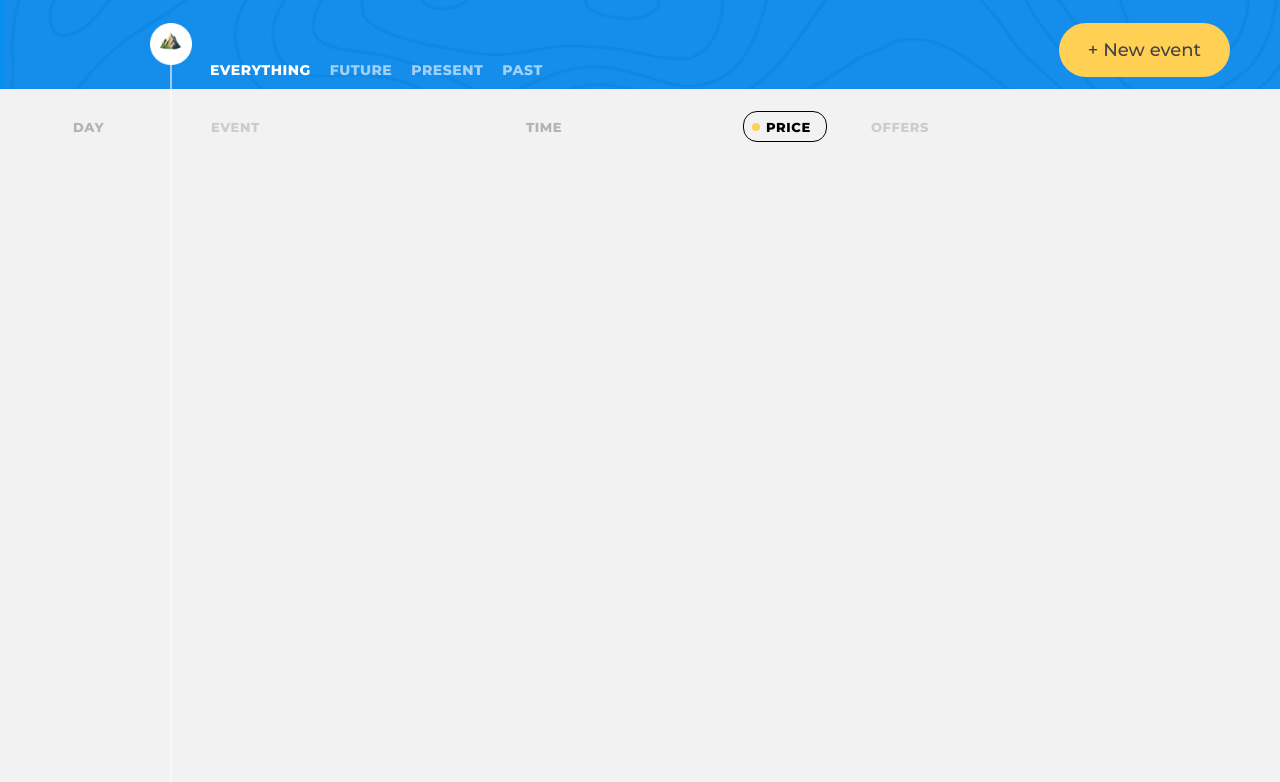
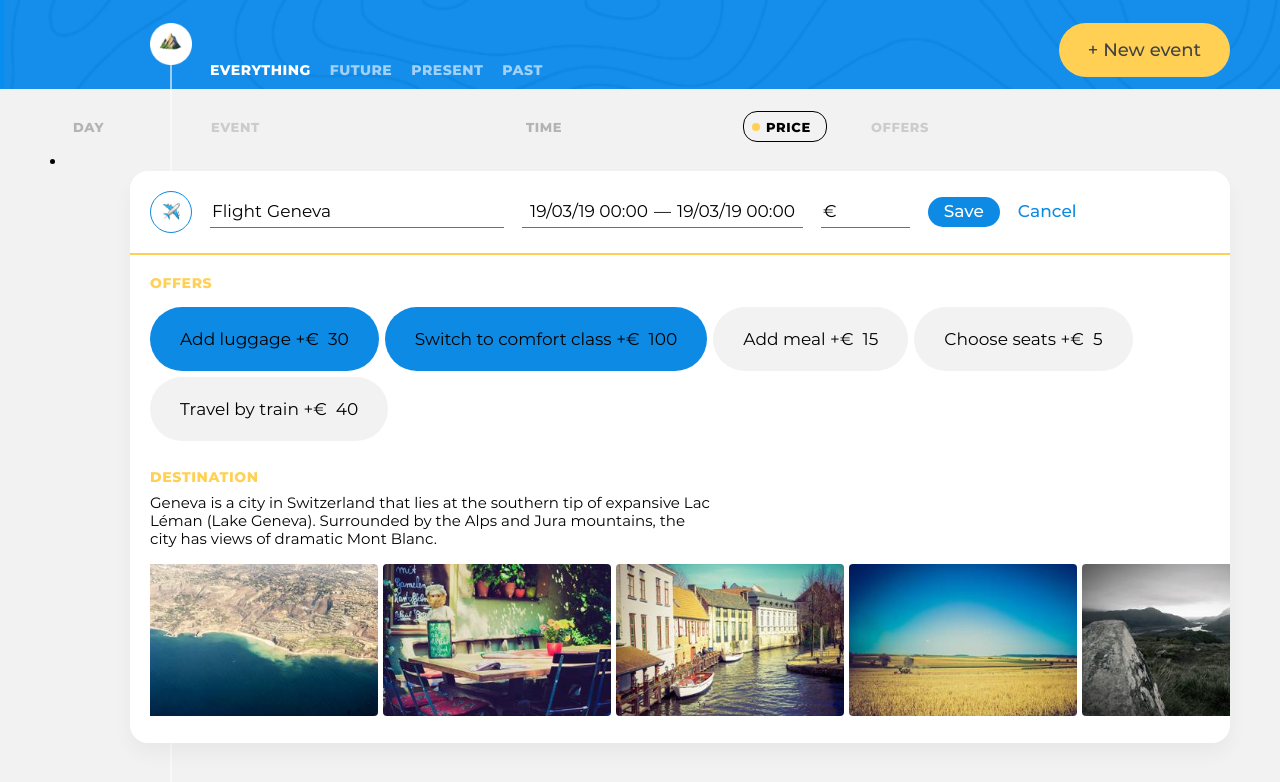
Before and after one commit to htmlacademy-ecmascript/1816395-big-trip-20, a website built with webpack: page public/index.html in a window 1280 px wide. Built offline with nearby package versions, Linux system fonts and the light colour scheme.

Commit message:
[feature] add new point view

```diff
--- a/src/main.js
+++ b/src/main.js
@@ -1,11 +1,14 @@
 import { TripFiltersView } from './view/trip-filters-trip-view.js';
 import { SortsEventsTripView } from './view/sort-events-trip-view.js';
+import { AddNewPointView } from './view/add-new-point-view.js';
 import { render } from './render.js';
 
 const siteBodyElement = document.querySelector('body');
 const siteHeaderElement = siteBodyElement.querySelector('.page-header');
 const filterContainerElement = siteHeaderElement.querySelector('.trip-controls__filters');
 const tripEventsElement = siteBodyElement.querySelector('.trip-events');
+// const tripEventContainer = siteBodyElement.querySelector('.trip-events__list');
 
 render(new TripFiltersView(), filterContainerElement);
-render(new SortsEventsTripView(),tripEventsElement);
+render(new SortsEventsTripView(), tripEventsElement);
+render(new AddNewPointView(), tripEventsElement);
--- a/src/render.js
+++ b/src/render.js
@@ -9,7 +9,7 @@ function createElement(template) {
   const newElement = document.createElement('div');
   newElement.innerHTML = template;
 
-  return newElement.firstElementChild;
+  return newElement.lastElementChild;
 }
 
 function render(component, container, place = RenderPosition.BEFOREEND) {
--- /dev/null
+++ b/src/view/add-new-point-view.js
@@ -0,0 +1,188 @@
+import { createElement } from '../render';
+
+function createAddNewPointTemplate() {
+  return (
+    `
+    <li class="trip-events__item">
+              <form class="event event--edit" action="#" method="post">
+                <header class="event__header">
+                  <div class="event__type-wrapper">
+                    <label class="event__type  event__type-btn" for="event-type-toggle-1">
+                      <span class="visually-hidden">Choose event type</span>
+                      <img class="event__type-icon" width="17" height="17" src="img/icons/flight.png" alt="Event type icon">
+                    </label>
+                    <input class="event__type-toggle  visually-hidden" id="event-type-toggle-1" type="checkbox">
+
+                    <div class="event__type-list">
+                      <fieldset class="event__type-group">
+                        <legend class="visually-hidden">Event type</legend>
+
+                        <div class="event__type-item">
+                          <input id="event-type-taxi-1" class="event__type-input  visually-hidden" type="radio" name="event-type" value="taxi">
+                          <label class="event__type-label  event__type-label--taxi" for="event-type-taxi-1">Taxi</label>
+                        </div>
+
+                        <div class="event__type-item">
+                          <input id="event-type-bus-1" class="event__type-input  visually-hidden" type="radio" name="event-type" value="bus">
+                          <label class="event__type-label  event__type-label--bus" for="event-type-bus-1">Bus</label>
+                        </div>
+
+                        <div class="event__type-item">
+                          <input id="event-type-train-1" class="event__type-input  visually-hidden" type="radio" name="event-type" value="train">
+                          <label class="event__type-label  event__type-label--train" for="event-type-train-1">Train</label>
+                        </div>
+
+                        <div class="event__type-item">
+                          <input id="event-type-ship-1" class="event__type-input  visually-hidden" type="radio" name="event-type" value="ship">
+                          <label class="event__type-label  event__type-label--ship" for="event-type-ship-1">Ship</label>
+                        </div>
+
+                        <div class="event__type-item">
+                          <input id="event-type-drive-1" class="event__type-input  visually-hidden" type="radio" name="event-type" value="drive">
+                          <label class="event__type-label  event__type-label--drive" for="event-type-drive-1">Drive</label>
+                        </div>
+
+                        <div class="event__type-item">
+                          <input id="event-type-flight-1" class="event__type-input  visually-hidden" type="radio" name="event-type" value="flight" checked>
+                          <label class="event__type-label  event__type-label--flight" for="event-type-flight-1">Flight</label>
+                        </div>
+
+                        <div class="event__type-item">
+                          <input id="event-type-check-in-1" class="event__type-input  visually-hidden" type="radio" name="event-type" value="check-in">
+                          <label class="event__type-label  event__type-label--check-in" for="event-type-check-in-1">Check-in</label>
+                        </div>
+
+                        <div class="event__type-item">
+                          <input id="event-type-sightseeing-1" class="event__type-input  visually-hidden" type="radio" name="event-type" value="sightseeing">
+                          <label class="event__type-label  event__type-label--sightseeing" for="event-type-sightseeing-1">Sightseeing</label>
+                        </div>
+
+                        <div class="event__type-item">
+                          <input id="event-type-restaurant-1" class="event__type-input  visually-hidden" type="radio" name="event-type" value="restaurant">
+                          <label class="event__type-label  event__type-label--restaurant" for="event-type-restaurant-1">Restaurant</label>
+                        </div>
+                      </fieldset>
+                    </div>
+                  </div>
+
+                  <div class="event__field-group  event__field-group--destination">
+                    <label class="event__label  event__type-output" for="event-destination-1">
+                      Flight
+                    </label>
+                    <input class="event__input  event__input--destination" id="event-destination-1" type="text" name="event-destination" value="Geneva" list="destination-list-1">
+                    <datalist id="destination-list-1">
+                      <option value="Amsterdam"></option>
+                      <option value="Geneva"></option>
+                      <option value="Chamonix"></option>
+                    </datalist>
+                  </div>
+
+                  <div class="event__field-group  event__field-group--time">
+                    <label class="visually-hidden" for="event-start-time-1">From</label>
+                    <input class="event__input  event__input--time" id="event-start-time-1" type="text" name="event-start-time" value="19/03/19 00:00">
+                    &mdash;
+                    <label class="visually-hidden" for="event-end-time-1">To</label>
+                    <input class="event__input  event__input--time" id="event-end-time-1" type="text" name="event-end-time" value="19/03/19 00:00">
+                  </div>
+
+                  <div class="event__field-group  event__field-group--price">
+                    <label class="event__label" for="event-price-1">
+                      <span class="visually-hidden">Price</span>
+                      &euro;
+                    </label>
+                    <input class="event__input  event__input--price" id="event-price-1" type="text" name="event-price" value="">
+                  </div>
+
+                  <button class="event__save-btn  btn  btn--blue" type="submit">Save</button>
+                  <button class="event__reset-btn" type="reset">Cancel</button>
+                </header>
+                <section class="event__details">
+                  <section class="event__section  event__section--offers">
+                    <h3 class="event__section-title  event__section-title--offers">Offers</h3>
+
+                    <div class="event__available-offers">
+                      <div class="event__offer-selector">
+                        <input class="event__offer-checkbox  visually-hidden" id="event-offer-luggage-1" type="checkbox" name="event-offer-luggage" checked>
+                        <label class="event__offer-label" for="event-offer-luggage-1">
+                          <span class="event__offer-title">Add luggage</span>
+                          &plus;&euro;&nbsp;
+                          <span class="event__offer-price">30</span>
+                        </label>
+                      </div>
+
+                      <div class="event__offer-selector">
+                        <input class="event__offer-checkbox  visually-hidden" id="event-offer-comfort-1" type="checkbox" name="event-offer-comfort" checked>
+                        <label class="event__offer-label" for="event-offer-comfort-1">
+                          <span class="event__offer-title">Switch to comfort class</span>
+                          &plus;&euro;&nbsp;
+                          <span class="event__offer-price">100</span>
+                        </label>
+                      </div>
+
+                      <div class="event__offer-selector">
+                        <input class="event__offer-checkbox  visually-hidden" id="event-offer-meal-1" type="checkbox" name="event-offer-meal">
+                        <label class="event__offer-label" for="event-offer-meal-1">
+                          <span class="event__offer-title">Add meal</span>
+                          &plus;&euro;&nbsp;
+                          <span class="event__offer-price">15</span>
+                        </label>
+                      </div>
+
+                      <div class="event__offer-selector">
+                        <input class="event__offer-checkbox  visually-hidden" id="event-offer-seats-1" type="checkbox" name="event-offer-seats">
+                        <label class="event__offer-label" for="event-offer-seats-1">
+                          <span class="event__offer-title">Choose seats</span>
+                          &plus;&euro;&nbsp;
+                          <span class="event__offer-price">5</span>
+                        </label>
+                      </div>
+
+                      <div class="event__offer-selector">
+                        <input class="event__offer-checkbox  visually-hidden" id="event-offer-train-1" type="checkbox" name="event-offer-train">
+                        <label class="event__offer-label" for="event-offer-train-1">
+                          <span class="event__offer-title">Travel by train</span>
+                          &plus;&euro;&nbsp;
+                          <span class="event__offer-price">40</span>
+                        </label>
+                      </div>
+                    </div>
+                  </section>
+
+                  <section class="event__section  event__section--destination">
+                    <h3 class="event__section-title  event__section-title--destination">Destination</h3>
+                    <p class="event__destination-description">Geneva is a city in Switzerland that lies at the southern tip of expansive Lac Léman (Lake Geneva). Surrounded by the Alps and Jura mountains, the city has views of dramatic Mont Blanc.</p>
+
+                    <div class="event__photos-container">
+                      <div class="event__photos-tape">
+                        <img class="event__photo" src="img/photos/1.jpg" alt="Event photo">
+                        <img class="event__photo" src="img/photos/2.jpg" alt="Event photo">
+                        <img class="event__photo" src="img/photos/3.jpg" alt="Event photo">
+                        <img class="event__photo" src="img/photos/4.jpg" alt="Event photo">
+                        <img class="event__photo" src="img/photos/5.jpg" alt="Event photo">
+                      </div>
+                    </div>
+                  </section>
+                </section>
+              </form>
+            </li>
+    `
+  );
+}
+
+export class AddNewPointView {
+  getTemplate() {
+    return createAddNewPointTemplate();
+  }
+
+  getElement() {
+    if (!this.element) {
+      this.element = createElement(this.getTemplate());
+    }
+
+    return this.element;
+  }
+
+  removeElement() {
+    this.element = null;
+  }
+}
```
Also changed, not shown: public/index.html (+2 -1 lines).
